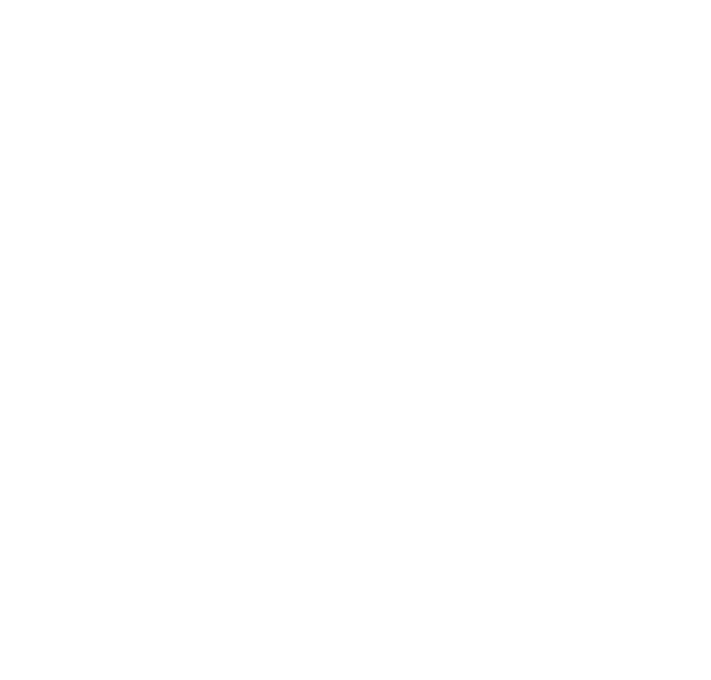
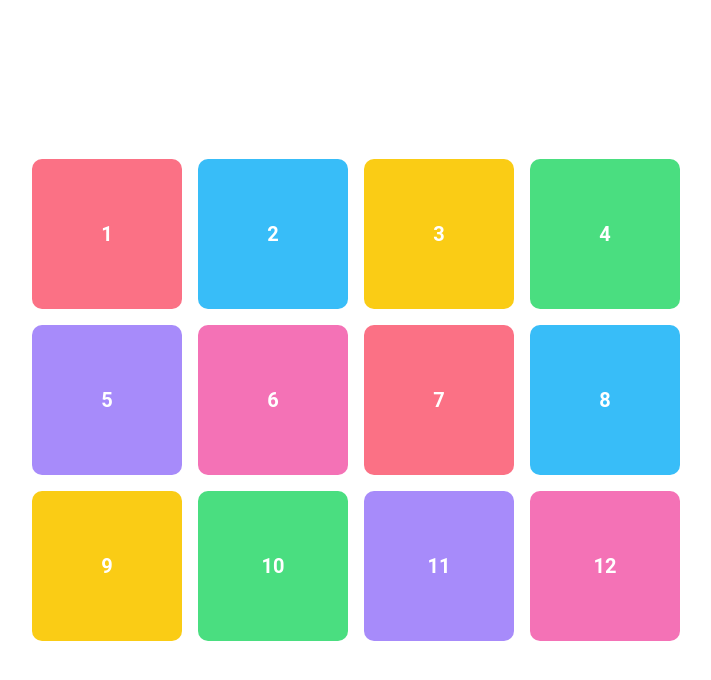
Before and after one commit to JayT1998/test-repo, a plain HTML site: page index.html in a window 1280 px wide. Shown: the whole page, without its empty margins (284-995 px from the left). Drawn offline with Linux system fonts and the light colour scheme.

Commit message:
index.html modified add style.css

```diff
--- a/index.html
+++ b/index.html
@@ -4,9 +4,26 @@
     <meta charset="UTF-8">
     <meta http-equiv="X-UA-Compatible" content="IE=edge">
     <meta name="viewport" content="width=device-width, initial-scale=1.0">
-    <title>Document</title>
+    <link rel="stylesheet" href="style.css">
+    <title>Box | Jordan Reynolds</title>
 </head>
 <body>
 
+    <section>
+        <div class="container">
+                <div class="box box-1">1</div>
+                <div class="box box-2">2</div>
+                <div class="box box-3">3</div>
+                <div class="box box-4">4</div>
+                <div class="box box-5">5</div>
+                <div class="box box-6">6</div>
+                <div class="box box-7">7</div>
+                <div class="box box-8">8</div>
+                <div class="box box-9">9</div>
+                <div class="box box-10">10</div>
+                <div class="box box-11">11</div>
+                <div class="box box-12">12</div>
+        </div>
+    </section>
 </body>
 </html>
--- /dev/null
+++ b/style.css
@@ -0,0 +1,101 @@
+@charset "UTF-8";
+
+:root{
+    --clr-dark: #070a12;
+    --clr-light: #ffffff;
+    --clr-accent: #e11d48;
+    --clr-lightRose: #fb7185;
+    --clr-green: #4ade80;
+    --clr-sky: #38bdf8;
+    --clr-pink: #f472b6;
+    --clr-violet: #a78bfa;
+    --clr-yellow: #facc15;
+}
+
+body{
+    margin: 0;
+    padding: 0;
+    line-height: 1.6;
+    word-spacing: 1.4px;
+    font-family: 'Roboto', sans-serif;
+    background-color: var(--clr-light);
+    color: var(--clr-dark);
+}
+
+h1{
+    font-size: 3rem;
+}
+
+section{
+    height: 100vh;
+    display: flex;
+    justify-content: center;
+    align-items: center;
+}
+
+.container {
+    display: grid;
+    grid-template-rows: repeat(3, 150px);
+    grid-template-columns: repeat(4, 150px);
+    grid-gap: 1em;
+}
+
+.box{
+    width: 150px;
+    height: 150px;
+    display: flex;
+    justify-content: center;
+    align-items: center;
+    border-radius: 10px;
+    color: var(--clr-light);
+    font-weight: 700;
+    font-size: 1.25rem;
+}
+
+.box-1{
+    background-color: var(--clr-lightRose);
+}
+
+.box-2{
+    background-color: var(--clr-sky);
+}
+
+.box-3{
+    background-color: var(--clr-yellow);
+}
+
+.box-4{
+    background-color: var(--clr-green);
+}
+
+.box-5{
+    background-color: var(--clr-violet);
+}
+
+.box-6{
+    background-color: var(--clr-pink);
+}
+
+.box-7{
+    background-color: var(--clr-lightRose);
+}
+
+.box-8{
+    background-color: var(--clr-sky);
+}
+
+.box-9{
+    background-color: var(--clr-yellow);
+}
+
+.box-10{
+    background-color: var(--clr-green);
+}
+
+.box-11{
+    background-color: var(--clr-violet);
+}
+
+.box-12{
+    background-color: var(--clr-pink);
+}
```
